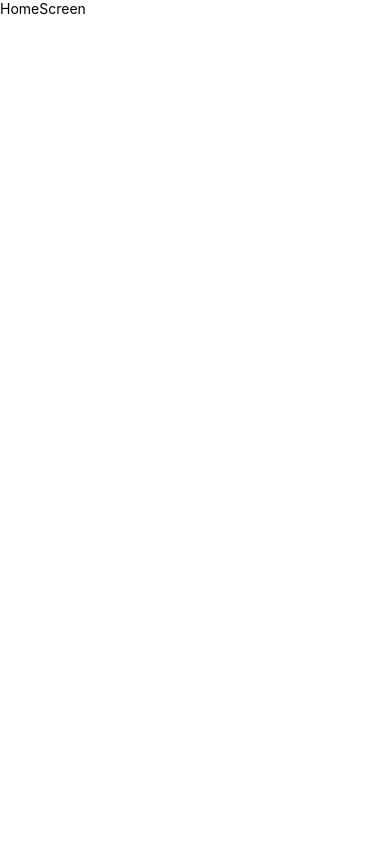
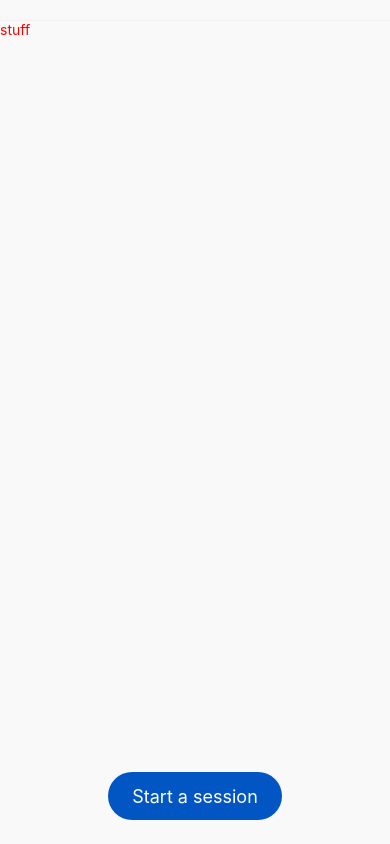
Before and after one commit to knmn2000/notable, a React Native app: screen /HomeScreen in a window 390 px wide. Built offline with nearby package versions, Linux system fonts and the light colour scheme.

Commit message:
split into components, install packages, setup navigation

```diff
--- a/App.js
+++ b/App.js
@@ -1,18 +1,41 @@
 import React from 'react';
-import {
-  Dimensions,
-  Platform,
-  PermissionsAndroid,
-  SafeAreaView,
-  StyleSheet,
-  Button,
-  Text,
-  TouchableOpacity,
-  View,
-} from 'react-native';
+import {SafeAreaView, StatusBar} from 'react-native';
+import {STYLE} from './src/styles';
+import {SafeAreaProvider} from 'react-native-safe-area-context';
+import {NavigationContainer} from '@react-navigation/native';
+import {createNativeStackNavigator} from '@react-navigation/native-stack';
 import HomeScreen from './src/screens/HomeScreen';
+import RecorderScreen from './src/screens/RecorderScreen';
+// import reactNativeUpiPayment from 'react-native-upi-payment';
+
+const Stack = createNativeStackNavigator();
+const Options = {
+  headerShown: false,
+  contentStyle: {backgroundColor: STYLE.PALETTE.offWhite},
+};
 
 const App = () => {
-  return <HomeScreen />;
+  return (
+    <SafeAreaView style={STYLE.LAYOUT.safeArea}>
+      <StatusBar animated={true} barStyle="dark-content" />
+      <SafeAreaProvider>
+        <NavigationContainer>
+          <Stack.Navigator>
+            <Stack.Screen
+              name="HomeScreen"
+              component={HomeScreen}
+              options={Options}
+            />
+            <Stack.Screen
+              name="RecorderScreen"
+              component={RecorderScreen}
+              options={Options}
+            />
+          </Stack.Navigator>
+        </NavigationContainer>
+      </SafeAreaProvider>
+    </SafeAreaView>
+  );
 };
+
 export default App;
--- /dev/null
+++ b/src/components/Header.js
@@ -0,0 +1,9 @@
+import {View, Text, TouchableOpacity, SafeAreaView} from 'react-native';
+import React from 'react';
+import {Header, HeaderProps, Icon} from '@rneui/base';
+import {STYLE} from '../styles';
+import {SafeAreaProvider} from 'react-native-safe-area-context';
+
+export default function header() {
+  return <Header backgroundColor={STYLE.PALETTE.offWhite} />;
+}
--- a/src/screens/HomeScreen.js
+++ b/src/screens/HomeScreen.js
@@ -1,10 +1,22 @@
 import {View, Text} from 'react-native';
+import {FAB, Button, BottomSheet} from '@rneui/base';
 import React from 'react';
+import Header from '../components/Header';
+import {STYLE} from '../styles';
 
-export default function HomeScreen() {
+export default function HomeScreen({navigation}) {
   return (
-    <View>
-      <Text>HomeScreen</Text>
+    <View style={STYLE.LAYOUT.homePageView}>
+      <View>
+        <Header />
+        <Text style={{color: 'red'}}>stuff</Text>
+      </View>
+      <FAB
+        title="Start a session"
+        style={STYLE.LAYOUT.bottomCenterAlign}
+        color={STYLE.PALETTE.darkBlue}
+        onPress={() => navigation.navigate('RecorderScreen')}
+      />
     </View>
   );
 }
--- a/src/screens/RecorderScreen.js
+++ b/src/screens/RecorderScreen.js
@@ -18,7 +18,7 @@ import {
 } from 'react-native';
 import RNFetchBlob from 'rn-fetch-blob';
 
-const App = () => {
+const RecorderScreen = props => {
   const screenWidth = Dimensions.get('screen').width;
   const dirs = RNFetchBlob.fs.dirs;
   const path = Platform.select({
@@ -356,4 +356,4 @@ const styles = StyleSheet.create({
   },
 });
 
-export default App;
+export default RecorderScreen;
--- /dev/null
+++ b/src/styles.js
@@ -0,0 +1,106 @@
+import {
+  StyleSheet,
+  Platform,
+  ViewStyle,
+  TextStyle,
+  Dimensions,
+} from 'react-native';
+
+const PALETTE = {
+  darkBlue: '#0256C4',
+  lightBlue: '#00B9F1',
+  offWhite: '#F9F9F9',
+  offBlack: '#1C1C1C',
+  success: '#1AA33C',
+  darkGreen: '#04AD41',
+  danger: '#D92649',
+  darkRed: '#E43225',
+};
+const LAYOUT = StyleSheet.create({
+  safeArea: {
+    flex: 1,
+    backgroundColor: PALETTE.offWhite,
+    // paddingHorizontal: 8,
+    // paddingVertical: 20,
+  },
+  horizontalCenterAlign: {
+    alignSelf: 'center',
+  },
+  flexRow: {
+    flexDirection: 'row',
+  },
+  bottomCenterAlign: {
+    margin: 24,
+  },
+  homePageView: {
+    display: 'flex',
+    flexDirection: 'column',
+    flex: 1,
+    justifyContent: 'space-between',
+  },
+  startSessionView: {
+    display: 'flex',
+    flexDirection: 'column',
+    flex: 1,
+    justifyContent: 'space-between',
+  },
+  sessionView: {
+    display: 'flex',
+    flexDirection: 'column',
+    flex: 1,
+    justifyContent: 'space-between',
+  },
+  chipLayout: {
+    margin: 12,
+    display: 'flex',
+    flexDirection: 'row',
+    flexWrap: 'wrap',
+  },
+  paymentOverlayStyle: {
+    display: 'flex',
+    flexDirection: 'column',
+    justifyContent: 'space-between',
+  },
+});
+
+const SPACING = StyleSheet.create({
+  paddingSmall: {
+    padding: 4,
+  },
+  paddingMedium: {
+    padding: 8,
+  },
+  paddingLarge: {
+    padding: 12,
+  },
+  marginLarge: {
+    margin: 12,
+  },
+});
+const TEXT = StyleSheet.create({
+  small: {
+    fontFamily: 'Poppins',
+    fontSize: 12,
+    color: 'black',
+  },
+  medium: {
+    fontSize: 16,
+    color: 'black',
+  },
+  large: {
+    fontSize: 20,
+    color: 'black',
+  },
+  extraLarge: {
+    fontSize: 48,
+    color: 'black',
+  },
+});
+const STYLE = {
+  LAYOUT,
+  PALETTE,
+  TEXT,
+  SPACING,
+};
+
+export {STYLE};
```
Also changed, not shown: package.json (+8 -0 lines), 5 other files (tests, documents, lock files or other folders).
